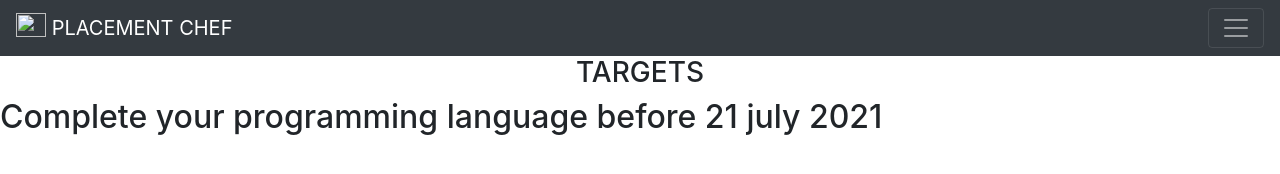
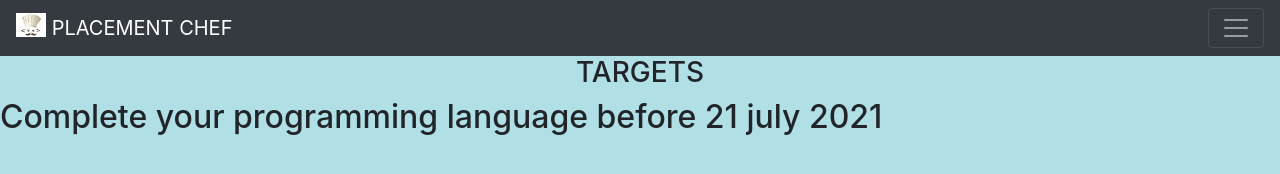
Before and after one commit to Placementchef/placementchef, a plain HTML site: page targets.html in a window 1280 px wide. Drawn offline with nearby package versions, Linux system fonts and the light colour scheme.

Commit message:
Update targets.html

```diff
--- a/targets.html
+++ b/targets.html
@@ -10,12 +10,12 @@
 
     <title>PLACEMENT CHEF</title>
   </head>
-  <body>
+  <body style="background-color: powderblue;">
 
  <nav class="navbar navbar-dark bg-dark">
 
       <a class="navbar-brand" href="#">
-        <img src="logo.jpg" alt="" width="30" height="24" class="d-inline-block align-top">
+        <img src="img/logo.jpg" alt="" width="30" height="24" class="d-inline-block align-top">
         PLACEMENT CHEF
       </a>
   <button class="navbar-toggler" type="button" data-toggle="collapse" data-target="#navbarSupportedContent" aria-controls="navbarSupportedContent" aria-expanded="false" aria-label="Toggle navigation">
```
